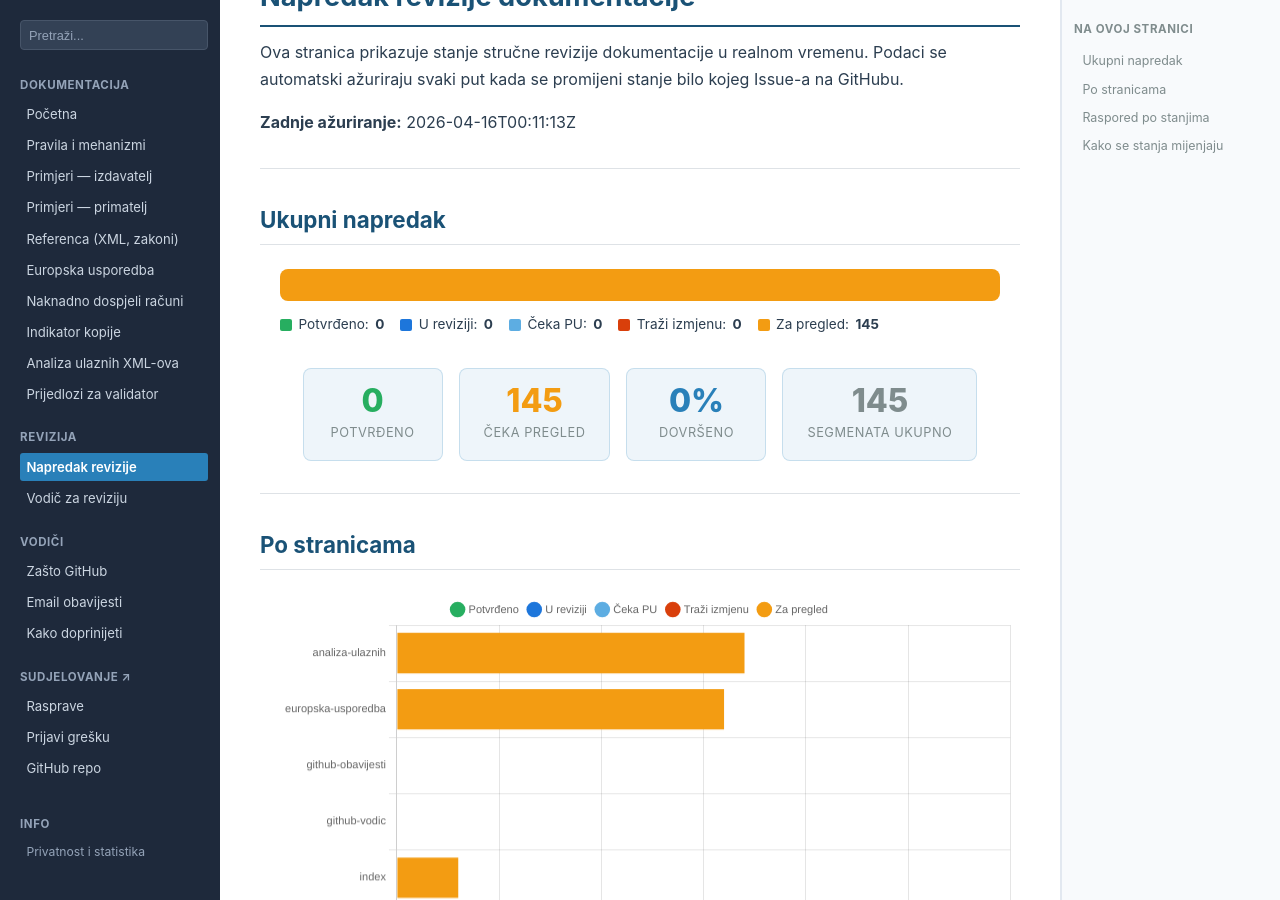
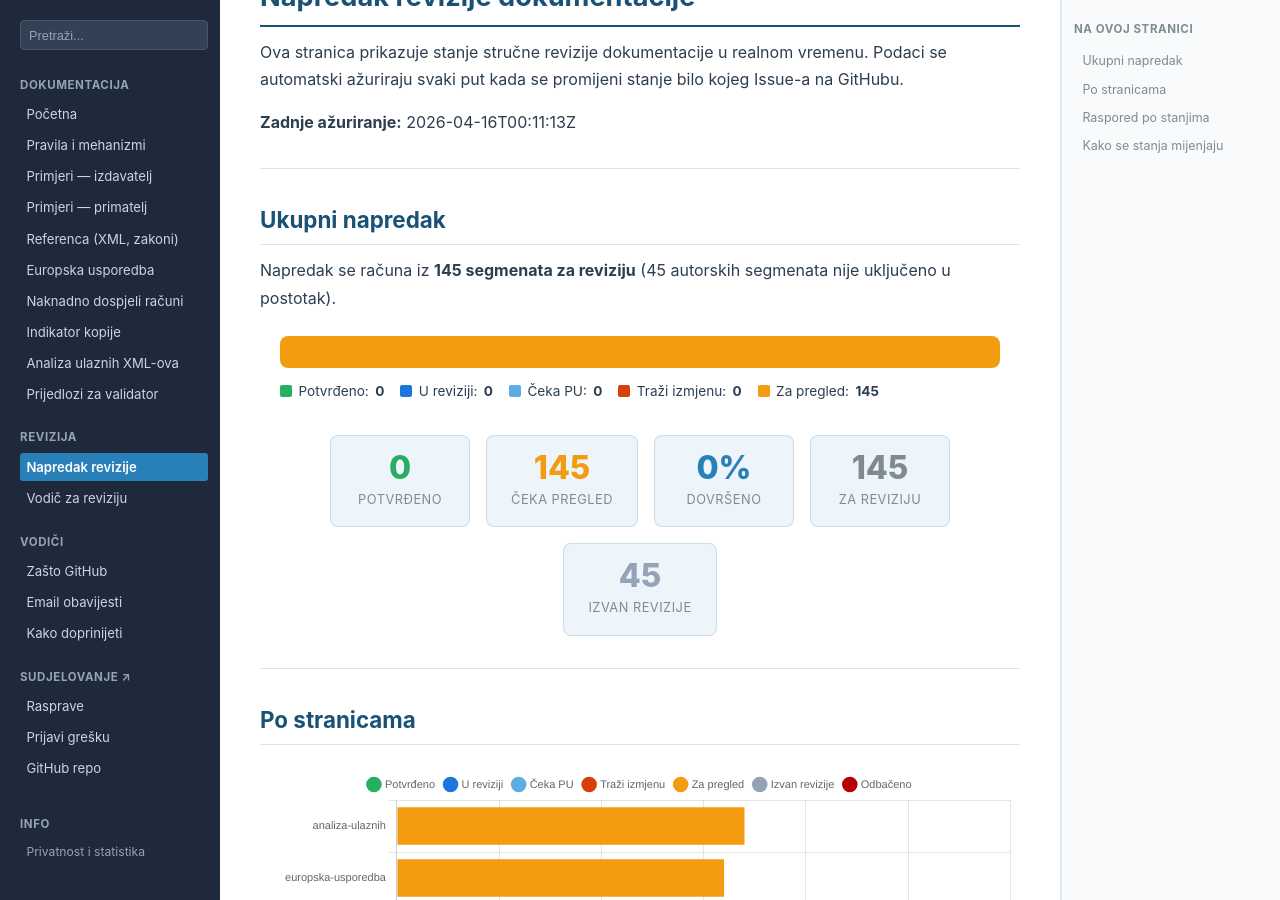
Before and after one commit to dageci/eracun-fiskalizacija-datumi, a Jekyll site: the page built from docs/napredak.md, in a window 1280 px wide and 900 px high, scrolled down 320 px. Built offline with Jekyll 4.4.1, drawn with Linux system fonts in a browser that asks for light colours; part of the change alters nothing that is shown.

Commit message:
Dashboard: dodano 'Izvan revizije' i 'Odbačeno' u sve grafove
- Nova kartica 'Izvan revizije' (45) uz postojeće statistike
- Chart 'Po stranicama' sada pokazuje svih 7 stanja (uključuje izvan_revizije + odbaceno)
- Donut 'Raspored po stanjima' pokazuje svih 7 stanja s postotcima u tooltip-u
- Napomena da se progress bar računa iz 145 segmenata za reviziju, ne iz ukupno 190

🤖 Generated with [Claude Code](https://claude.com/claude-code)

Co-Authored-By: Claude <noreply@anthropic.com>

```diff
--- a/docs/napredak.md
+++ b/docs/napredak.md
@@ -13,6 +13,8 @@ Ova stranica prikazuje stanje stručne revizije dokumentacije u realnom vremenu.
 ---
 
 ## Ukupni napredak {#sec-ukupni-napredak}
+
+Napredak se računa iz **145 segmenata za reviziju** (45 autorskih segmenata nije uključeno u postotak).
 
 <div style="max-width: 720px; margin: 1.5rem auto;">
   <div id="progress-bar-total" style="background:#ecf0f1; border-radius: 8px; height: 32px; overflow: hidden; display: flex;">
@@ -118,7 +120,8 @@ Detaljnije: [Vodič za reviziju](vodic-za-reviziju).
     { num: (s.potvrdeno || 0), label: 'Potvrđeno', color: '#27ae60' },
     { num: (s.ceka || 0), label: 'Čeka pregled', color: '#f39c12' },
     { num: pct(s.potvrdeno || 0) + '%', label: 'Dovršeno', color: '#2980b9' },
-    { num: total, label: 'Segmenata ukupno', color: '#7f8c8d' }
+    { num: total, label: 'Za reviziju', color: '#7f8c8d' },
+    { num: (s.izvan_revizije || 0), label: 'Izvan revizije', color: '#94a3b8' }
   ];
   var cardsHTML = cards.map(function(c) {
     return '<div style="' + cardStyle + '">' +
@@ -130,18 +133,27 @@ Detaljnije: [Vodič za reviziju](vodic-za-reviziju).
   if (mainStats) mainStats.innerHTML = cardsHTML;
 
   // Chart: Po stranicama
+  var emptyBucket = function() { return { potvrdeno: 0, u_reviziji: 0, ceka_pu: 0, trazi_izmjenu: 0, ceka: 0, izvan_revizije: 0, odbaceno: 0 }; };
   var stranice = {};
   (data.segments || []).forEach(function(seg) {
-    if (!stranice[seg.stranica]) stranice[seg.stranica] = { potvrdeno: 0, u_reviziji: 0, ceka_pu: 0, trazi_izmjenu: 0, ceka: 0, izvan_revizije: 0 };
+    if (!stranice[seg.stranica]) stranice[seg.stranica] = emptyBucket();
     var st = seg.status || 'ceka';
     if (stranice[seg.stranica][st] !== undefined) stranice[seg.stranica][st]++;
   });
   // Default page list in case segments empty
-  var allPages = ['pravila','primjeri-izdavatelj','primjeri-primatelj','referenca','europska-usporedba','naknadno-dospjeli-racuni','prijedlozi-validator','indikator-kopije','analiza-ulaznih'];
+  var allPages = ['pravila','primjeri-izdavatelj','primjeri-primatelj','referenca','europska-usporedba','naknadno-dospjeli-racuni','prijedlozi-validator','indikator-kopije','analiza-ulaznih','index','vodic-za-reviziju','github-vodic','github-obavijesti','kako-doprinijeti'];
   allPages.forEach(function(p) {
-    if (!stranice[p]) stranice[p] = { potvrdeno: 0, u_reviziji: 0, ceka_pu: 0, trazi_izmjenu: 0, ceka: 0, izvan_revizije: 0 };
+    if (!stranice[p]) stranice[p] = emptyBucket();
   });
-  var pageLabels = Object.keys(stranice);
+  // Sort pages: those with any segments first, then alphabetically
+  var pageLabels = Object.keys(stranice).sort(function(a, b) {
+    var sumA = Object.values(stranice[a]).reduce(function(x,y){return x+y;}, 0);
+    var sumB = Object.values(stranice[b]).reduce(function(x,y){return x+y;}, 0);
+    if (sumA === 0 && sumB === 0) return a.localeCompare(b);
+    if (sumA === 0) return 1;
+    if (sumB === 0) return -1;
+    return b - a;
+  });
   var ctx1 = document.getElementById('chartPoStranicama');
   if (ctx1 && typeof Chart !== 'undefined') {
     new Chart(ctx1, {
@@ -153,7 +165,9 @@ Detaljnije: [Vodič za reviziju](vodic-za-reviziju).
           { label: 'U reviziji', data: pageLabels.map(function(p){return stranice[p].u_reviziji;}), backgroundColor: '#1d76db' },
           { label: 'Čeka PU', data: pageLabels.map(function(p){return stranice[p].ceka_pu;}), backgroundColor: '#5dade2' },
           { label: 'Traži izmjenu', data: pageLabels.map(function(p){return stranice[p].trazi_izmjenu;}), backgroundColor: '#d93f0b' },
-          { label: 'Za pregled', data: pageLabels.map(function(p){return stranice[p].ceka;}), backgroundColor: '#f39c12' }
+          { label: 'Za pregled', data: pageLabels.map(function(p){return stranice[p].ceka;}), backgroundColor: '#f39c12' },
+          { label: 'Izvan revizije', data: pageLabels.map(function(p){return stranice[p].izvan_revizije;}), backgroundColor: '#94a3b8' },
+          { label: 'Odbačeno', data: pageLabels.map(function(p){return stranice[p].odbaceno;}), backgroundColor: '#b60205' }
         ]
       },
       options: {
@@ -168,22 +182,41 @@ Detaljnije: [Vodič za reviziju](vodic-za-reviziju).
     });
   }
 
-  // Chart: Po stanjima (donut)
+  // Chart: Po stanjima (donut) — svih 7 stanja
   var ctx2 = document.getElementById('chartPoStanju');
   if (ctx2 && typeof Chart !== 'undefined') {
     new Chart(ctx2, {
       type: 'doughnut',
       data: {
-        labels: ['Potvrđeno', 'U reviziji', 'Čeka PU', 'Traži izmjenu', 'Za pregled'],
+        labels: ['Potvrđeno', 'U reviziji', 'Čeka PU', 'Traži izmjenu', 'Za pregled', 'Izvan revizije', 'Odbačeno'],
         datasets: [{
-          data: [s.potvrdeno || 0, s.u_reviziji || 0, s.ceka_pu || 0, s.trazi_izmjenu || 0, s.ceka || 0],
-          backgroundColor: ['#27ae60', '#1d76db', '#5dade2', '#d93f0b', '#f39c12'],
+          data: [
+            s.potvrdeno || 0,
+            s.u_reviziji || 0,
+            s.ceka_pu || 0,
+            s.trazi_izmjenu || 0,
+            s.ceka || 0,
+            s.izvan_revizije || 0,
+            s.odbaceno || 0
+          ],
+          backgroundColor: ['#27ae60', '#1d76db', '#5dade2', '#d93f0b', '#f39c12', '#94a3b8', '#b60205'],
           borderWidth: 2, borderColor: '#fff'
         }]
       },
       options: {
         responsive: true,
-        plugins: { legend: { position: 'bottom', labels: { font: { size: 11 }, padding: 10, usePointStyle: true } } }
+        plugins: {
+          legend: { position: 'bottom', labels: { font: { size: 11 }, padding: 10, usePointStyle: true } },
+          tooltip: {
+            callbacks: {
+              label: function(ctx) {
+                var total = ctx.dataset.data.reduce(function(a,b){return a+b;}, 0);
+                var pct = total > 0 ? Math.round(ctx.raw / total * 100) : 0;
+                return ctx.label + ': ' + ctx.raw + ' (' + pct + '%)';
+              }
+            }
+          }
+        }
       }
     });
   }
```
